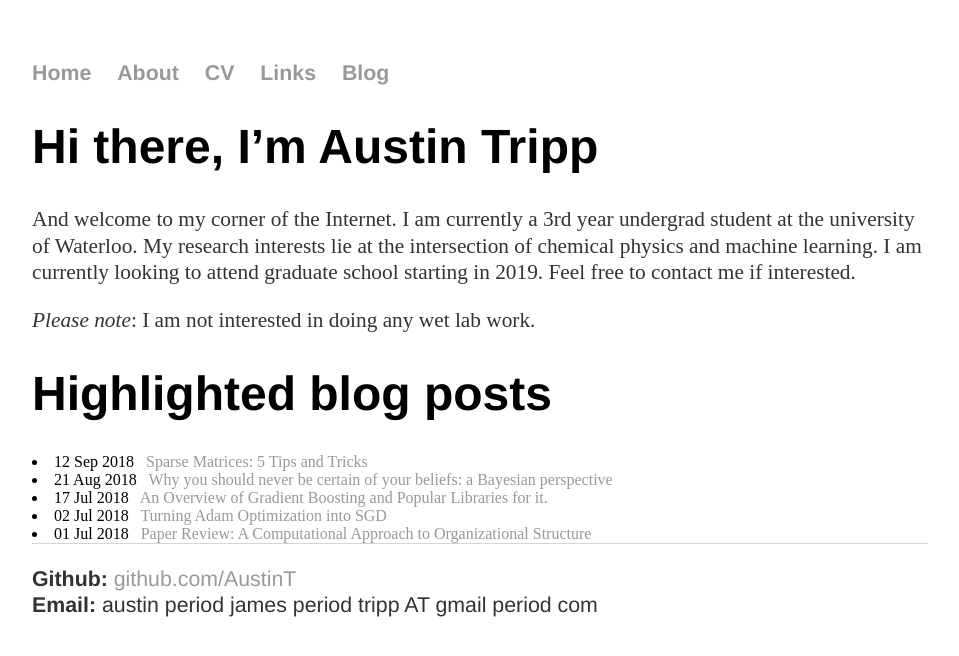
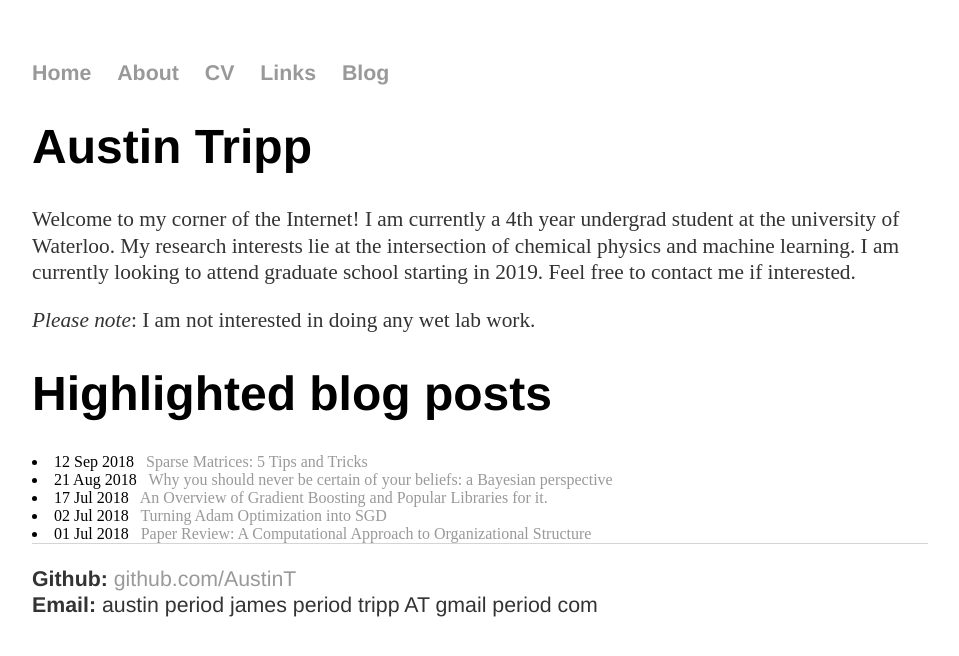
Before and after one commit to AustinT/AustinT.github.io, a Jekyll site: the page built from index.md, in a window 1280 px wide. Shown: the top 656 px of the page, without its empty margins (160-1119 px from the left). Built offline with Jekyll 4.4.1, drawn with Linux system fonts in a browser that asks for light colours.

Commit message:
Made small update to intro page, and added new CV

```diff
--- a/index.md
+++ b/index.md
@@ -2,8 +2,9 @@
 layout: default
 title: Austin Tripp
 ---
-# Hi there, I'm Austin Tripp
-And welcome to my corner of the Internet. I am currently a 3rd year undergrad student at the university of Waterloo. My research interests lie at the intersection of chemical physics and machine learning.
+# Austin Tripp
+Welcome to my corner of the Internet! I am currently a 4th year undergrad student at the university of Waterloo.
+My research interests lie at the intersection of chemical physics and machine learning.
 I am currently looking to attend graduate school starting in 2019. Feel free to contact me if interested.
 
 *Please note*: I am not interested in doing any wet lab work.
```
Also changed, not shown: cv/index.md (+1 -1 lines), 1 other file.
